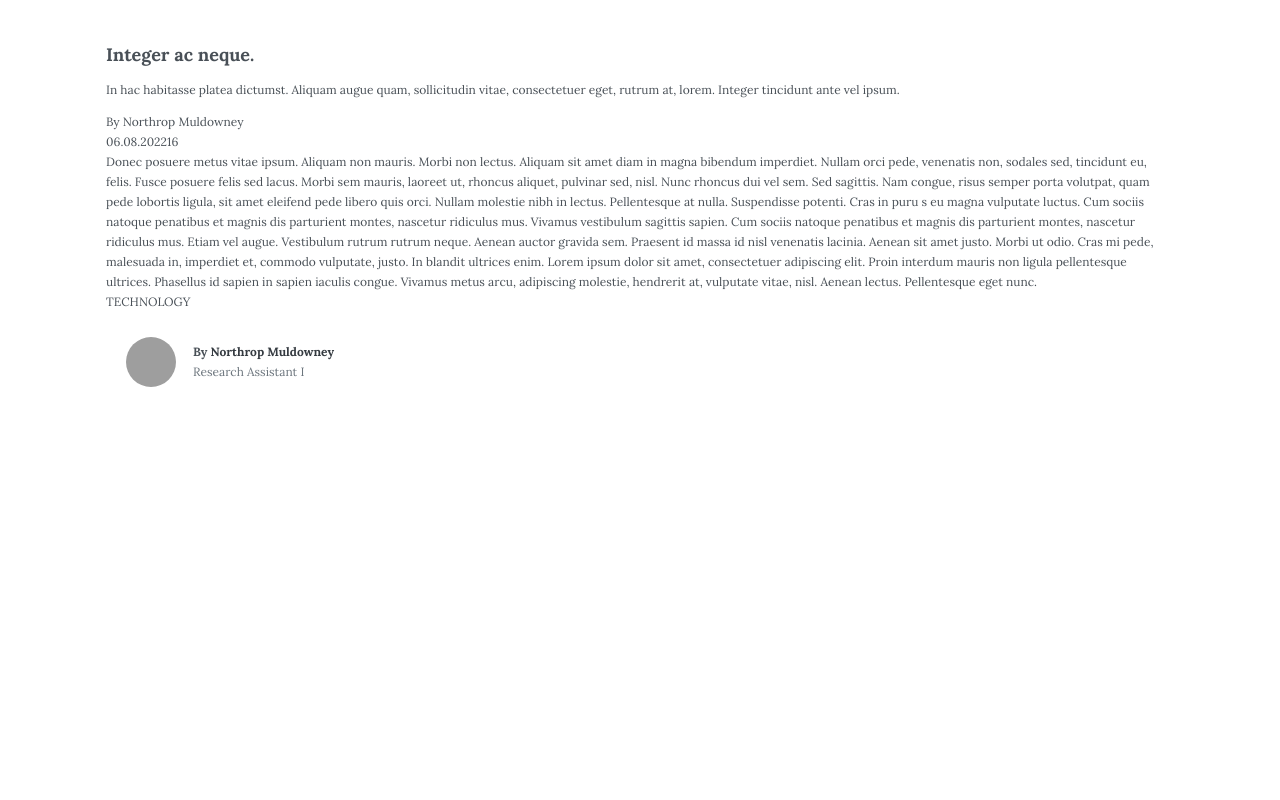
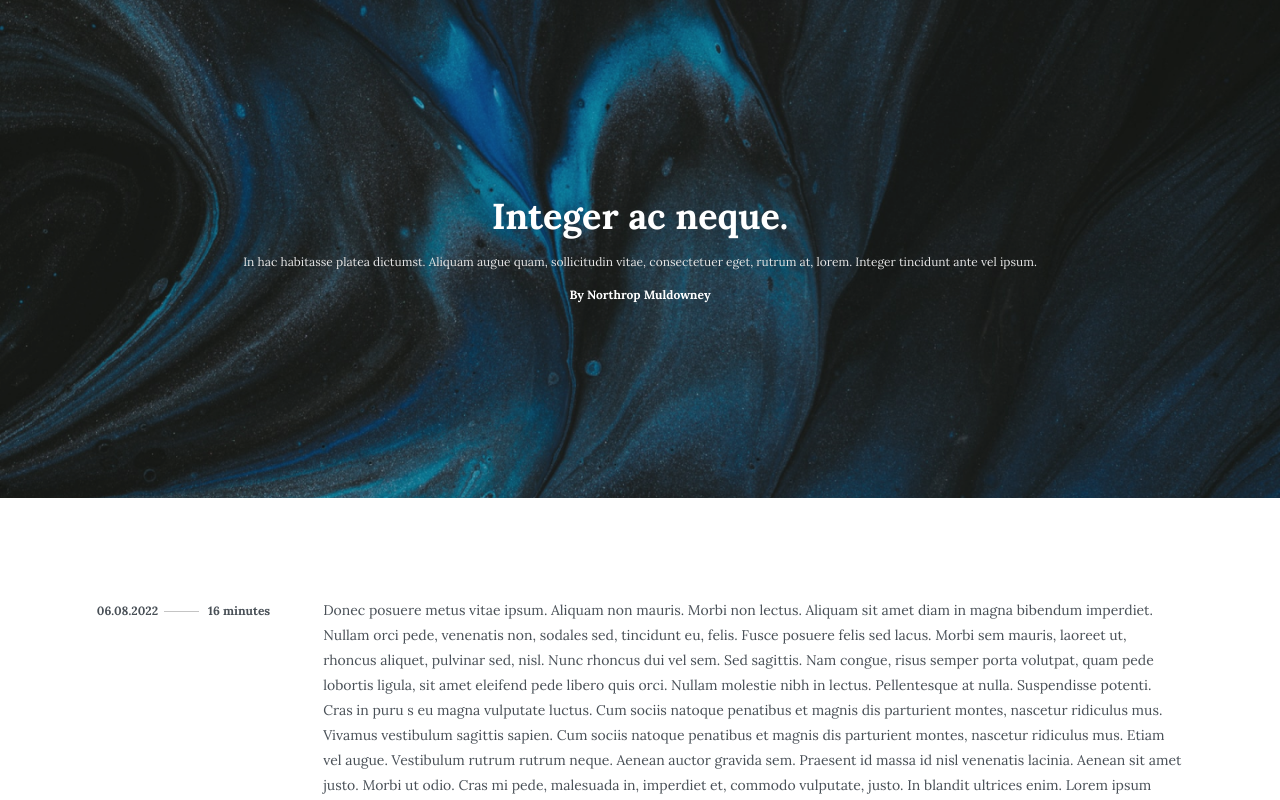
Before and after one commit to OlhaSkrypchenko/react-hw, a React (Create React App) app: page /article/1 in a window 1280 px wide. Shown: the top 800 px of the page. Built offline with nearby package versions, Linux system fonts and the light colour scheme; grey boxes are pictures that could not be loaded.

Commit message:
finished Article component

```diff
--- a/src/App.jsx
+++ b/src/App.jsx
@@ -11,6 +11,7 @@ function App() {
     <Routes>
       <Route path='/' element={<MainPage/>}/>
       <Route path='/article/:id' element={<Article/>}/>
+      {/* <Route path='*' element={<MainPage/>}/> */}
     </Routes>
   )
 
--- a/src/components/article/Article.jsx
+++ b/src/components/article/Article.jsx
@@ -1,74 +1,79 @@
-import { useParams } from 'react-router-dom';
+import { useParams, Navigate } from 'react-router-dom';
 import { useState, useEffect } from 'react';
 import axios from 'axios';
-
-function getDateFormat(str) {
-  const date = new Date(str).toLocaleDateString();
-  const arr = date.split('/').map((el) => {
-    if (el.length === 1) {
-      el = `0${el}`;
-    }
-
-    return el;
-  });
-
-  const [month, day, year] = arr;
-
-  return `${day}.${month}.${year}`;
-}
+import './article.css';
+import { getDateFormat } from '../../reusableFunctions/reusableFunctions';
 
 function Article() {
   const { id } = useParams();
   const [article, setArticle] = useState({});
   const [isLoading, setIsLoading] = useState(true);
+  const [isError, setIsError] = useState(false);
 
   useEffect(() => {
+    setIsLoading(true);
     axios
       .get('/db.json')
-      .then((response) =>{
+      .then((response) => {
         setIsLoading(false);
-        setArticle(response.data.find(el => el.id === +id));
+        const article = response.data.find((el) => el.id === +id);
+        if (article) {
+          setArticle(response.data.find((el) => el.id === +id));
+        } else {
+          throw new Error();
+        }
+
+      })
+      .catch(() => {
+        setIsError(true);
+        setIsLoading(false);
       });
   }, [id]);
 
-  console.log(article);
-  console.log(id);
-
-  if(isLoading){
-    return null;
-  }
-
-
   return (
-    <div className='container'>
-      <section>
+    <>
+      {isLoading ? (
+        <div className='loading'>Loading ...</div>
+      ) : isError ? (
+        <Navigate to='/'/>
+      ) : (
+        <div className='article-container'>
+          <section className='title-section'>
             <h1 className='article-title'>{article.title}</h1>
             <p className='article-description'>{article.description}</p>
             <span className='article-author'>{`By ${article.author.name}`}</span>
           </section>
-      <section>
+          <section className='article-content'>
             <div className='date-container'>
               <span className='article-date'>
                 {getDateFormat(article.published_at)}
               </span>
-          <span className='reading-time'>{article.reading_time}</span>
+              <span className='reading-time'>{`${article.reading_time} minutes`}</span>
             </div>
-        <div className="article-container">
+            <div className='article'>
               <article>{article.text}</article>
-            <span className="article-category">{article.category.title.toUpperCase()}</span>
-            <div className="author">
-        <img src={article.author.avatar} alt="avatar" className="avatar" />
-        <div className="author-info">
-          <span className="author-name">
+              <div className='article-category'>{article.category.title}</div>
+              <div className='author article-author-content'>
+                <img
+                  src={article.author.avatar}
+                  alt='avatar'
+                  className='avatar'
+                />
+                <div className='author-info'>
+                  <span className='author-name'>
                     <span>By </span>
                     {article.author.name}
                   </span>
-          <span className="author-position">{article.author.position}</span>
+                  <span className='author-position'>
+                    {article.author.position}
+                  </span>
                 </div>
               </div>
             </div>
           </section>
         </div>
+      )}
+    </>
   );
 }
 
--- /dev/null
+++ b/src/components/article/article.css
@@ -0,0 +1,98 @@
+
+.title-section {
+  text-align: center;
+  padding: 193px 0;
+  background-image: url('./../../../public/bg.png');
+  background-repeat: no-repeat;
+  background-size: cover;
+}
+
+.article-title {
+  font-weight: 700;
+  font-size: 36px;
+  line-height: 46px;
+  text-align: center;
+  color: #ffffff;
+  margin: 0;
+}
+
+.article-description {
+  font-weight: 400;
+  font-size: 12px;
+  line-height: 20px;
+  text-align: center;
+  color: #e5e5e5;
+  margin: 13px 0;
+}
+
+.article-author {
+  font-weight: 700;
+  font-size: 12px;
+  line-height: 20px;
+  text-align: center;
+  color: #ffffff;
+}
+
+.article-content {
+  padding: 100px 70px;
+  display: flex;
+  gap: 53px;
+  margin: 0 auto;
+  justify-content: center;
+}
+
+.date-container {
+  font-weight: 700;
+  font-size: 12px;
+  line-height: 25px;
+  color: #495057;
+  display: flex;
+  gap: 50px;
+}
+
+.article-date {
+  position: relative;
+}
+
+.article-date:after {
+  content: '';
+  width: 35px;
+  height: 78px;
+  border-bottom: 1px solid #c4c4c4;
+  right: -41px;
+  top: -65px;
+  position: absolute;
+}
+
+.article {
+  max-width: 860px;
+  font-weight: 400;
+  font-size: 14px;
+  line-height: 25px;
+  /* or 179% */
+
+  color: #495057;
+
+}
+
+.article-category {
+  font-family: 'Roboto';
+  font-style: normal;
+  font-weight: 700;
+  font-size: 10px;
+  line-height: 12px;
+  color: #6c757d;
+  padding: 5px 10px;
+  border: 1px solid #e5e5e5;
+  border-radius: 5px;
+  text-transform: uppercase;
+  margin: 50px 0;
+  width: fit-content;
+}
+
+
+.article-author-content {
+    margin: 0;
+    padding: 55px 0;
+    border-top:  0.5px solid #C4C4C4;
+}
--- a/src/components/card/Card.jsx
+++ b/src/components/card/Card.jsx
@@ -1,19 +1,5 @@
 import "./card.css";
-
-function getDateFormat(str) {
-  const date = new Date(str).toLocaleDateString();
-  const arr = date.split("/").map((el) => {
-    if (el.length === 1) {
-      el = `0${el}`;
-    }
-
-    return el;
-  });
-
-  const [month, day, year] = arr;
-
-  return `${day}.${month}.${year}`;
-}
+import { getDateFormat } from '../../reusableFunctions/reusableFunctions'
 
 function Card({
   categoryId,
--- a/src/components/mainPage/MainPage.jsx
+++ b/src/components/mainPage/MainPage.jsx
@@ -4,22 +4,25 @@ import axios from 'axios';
 import Card from '../card/Card';
 import { Link } from 'react-router-dom';
 
-const url = '/db.json';
-
-const defaultFilters = { category: 'all' };
+const postsUrl = '/db.json';
+const categoriesUrl = '/categories.json';
+const defaultFilters = { title: 'All' };
 
 function MainPage() {
   const [isLoading, setIsLoading] = useState(false);
+  const [titleIsLoading, setTitleIsLoading] = useState(false);
   const [isError, setIsError] = useState('');
 
+  const [categories, setCategories] = useState([]);
   const [data, setData] = useState([]);
   const [filters, setFilters] = useState(defaultFilters);
   const [filteredData, setFilteredData] = useState([]);
 
+
   useEffect(() => {
     setIsLoading(true);
     axios
-      .get(url)
+      .get(postsUrl)
       .then((response) => {
         setData(response.data);
         setIsLoading(false);
@@ -28,36 +31,41 @@ function MainPage() {
         setIsError(error.message);
         setIsLoading(false);
       });
-  }, [setData, setIsError]);
 
-  const topics = [
-    { category: 'all', id: 0 },
-    { category: 'adventure', id: 1 },
-    { category: 'travel', id: 2 },
-    { category: 'fashion', id: 3 },
-    { category: 'technology', id: 4 },
-    { category: 'branding', id: 5 },
-  ];
+
+  }, []);
+
+  useEffect(()=> {
+    setTitleIsLoading(true);
+    axios.get(categoriesUrl).then((response) => {
+      setCategories([{ id: 0, title: 'All' }, ...response.data]);
+      setTitleIsLoading(false);})
+    .catch((error) => {
+      setIsError(error.message);
+      setTitleIsLoading(false);
+    });
+  }, [])
 
   const filterCards = useCallback(() => {
-    if (filters.category === 'all') {
+    if (filters.title === 'All') {
       setFilteredData([...data]);
     } else {
       setFilteredData(
         [...data].filter(
-          (el) => el.category.title.toLowerCase() === filters.category
+          (el) => el.category.title === filters.title
         )
       );
     }
-  }, [data, filters.category]);
+  }, [data, filters.title]);
 
   useEffect(() => {
     filterCards();
   }, [filterCards]);
 
+console.log(data);
   return (
     <>
-      {isLoading ? (
+      {isLoading || titleIsLoading ? (
         <div className='loading'>Loading ...</div>
       ) : isError.length > 0 ? (
         <p className='error'>{isError}</p>
@@ -65,26 +73,28 @@ function MainPage() {
         <div className='container'>
           <h1 className='main-title'>Popular topics</h1>
           <div className='categories'>
-            {topics.map((el, index) => (
+            {categories.map((el, index) => (
               <a
-                href='#/'
+                href='/#'
                 className={`category-title ${
-                  el.category === filters.category ? 'picked' : ''
+                  el.title === filters.title ? 'picked' : ''
                 }`}
-                key={index}
-                data-category-id={el.id}
+                key={el.id}
                 onClick={() => {
-                  if (filters.category !== el.category) {
-                    setFilters({ category: el.category });
+                  if (filters.title !== el.title) {
+                    setFilters({ title: el.title });
                   }
                 }}>
-                {el.category}
+                {el.title}
               </a>
             ))}
           </div>
           <div className='cards-container'>
             {filteredData.map((el) => (
-              <Link to={`/article/${el.id}`} key={el.id} className="link">
+              <Link
+                to={`/article/${el.id}`}
+                key={el.id}
+                className='link'>
                 <Card
                   categoryId={el.category_id}
                   category={el.category.title}
--- /dev/null
+++ b/src/reusableFunctions/reusableFunctions.js
@@ -0,0 +1,5 @@
+export function getDateFormat(str) {
+    const date = new Date(str).toLocaleDateString('en-GB').replaceAll('/', '.');
+
+    return date;
+  }
```
Also changed, not shown: public/categories.json (added, +7 -0 lines), public/bg.png (added). Lines whose indentation alone changed are shown as unchanged.
